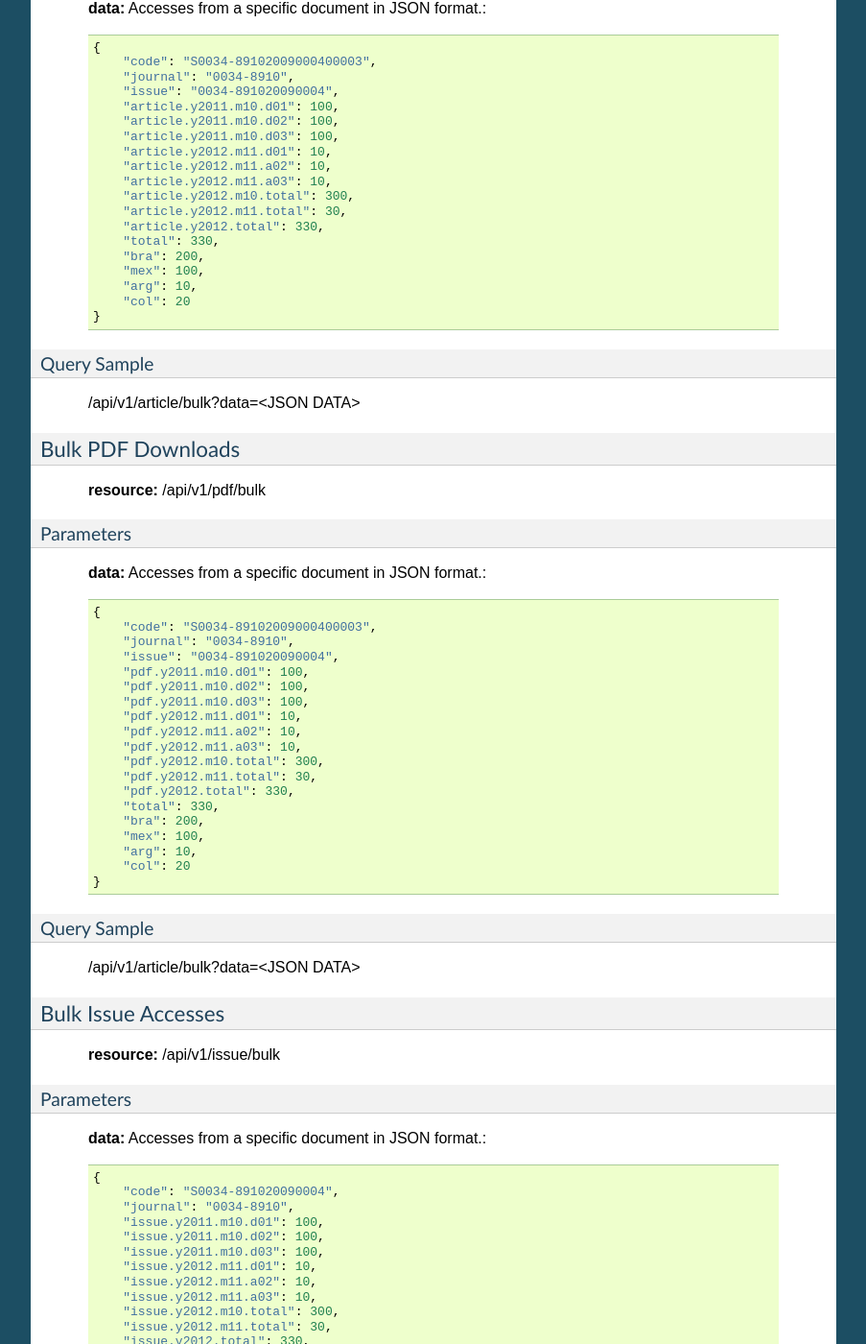
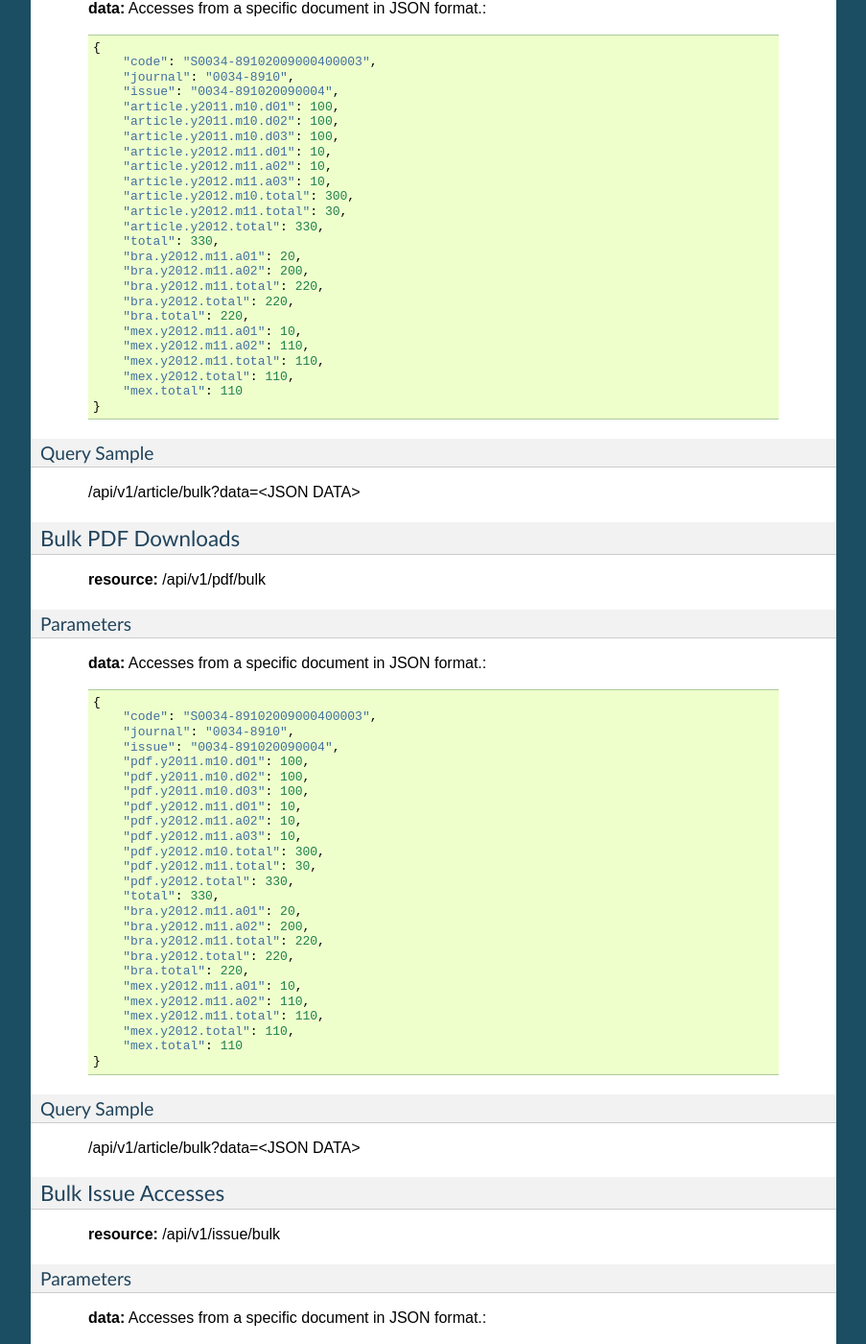
Before and after one commit to scieloorg/ratchet, a Sphinx documentation site: the page built from docs/api.rst, in a window 1280 px wide and 1400 px high, scrolled down 2163 px. Shown: the whole window at 96% size, without its empty margins (198-1101 px from the left). Built offline with Sphinx 7.4.7, drawn with Linux system fonts in a browser that asks for light colours; some of the changed text lies outside the part shown.

Commit message:
Doc. para registro de acessos por região

```diff
--- a/docs/api.rst
+++ b/docs/api.rst
@@ -140,10 +140,16 @@ Parameters
             "article.y2012.m11.total": 30,
             "article.y2012.total": 330,
             "total": 330,
-            "bra": 200,
-            "mex": 100,
-            "arg": 10,
-            "col": 20
+            "bra.y2012.m11.a01": 20,
+            "bra.y2012.m11.a02": 200,
+            "bra.y2012.m11.total": 220,
+            "bra.y2012.total": 220,
+            "bra.total": 220,
+            "mex.y2012.m11.a01": 10,
+            "mex.y2012.m11.a02": 110,
+            "mex.y2012.m11.total": 110,
+            "mex.y2012.total": 110,
+            "mex.total": 110
         }
 
 Query Sample
@@ -177,10 +183,16 @@ Parameters
             "pdf.y2012.m11.total": 30,
             "pdf.y2012.total": 330,
             "total": 330,
-            "bra": 200,
-            "mex": 100,
-            "arg": 10,
-            "col": 20
+            "bra.y2012.m11.a01": 20,
+            "bra.y2012.m11.a02": 200,
+            "bra.y2012.m11.total": 220,
+            "bra.y2012.total": 220,
+            "bra.total": 220,
+            "mex.y2012.m11.a01": 10,
+            "mex.y2012.m11.a02": 110,
+            "mex.y2012.m11.total": 110,
+            "mex.y2012.total": 110,
+            "mex.total": 110
         }
 
 Query Sample
@@ -212,10 +224,16 @@ Parameters
             "issue.y2012.m11.total": 30,
             "issue.y2012.total": 330,
             "total": 330,
-            "bra": 200,
-            "mex": 100,
-            "arg": 10,
-            "col": 20
+            "bra.y2012.m11.a01": 20,
+            "bra.y2012.m11.a02": 200,
+            "bra.y2012.m11.total": 220,
+            "bra.y2012.total": 220,
+            "bra.total": 220,
+            "mex.y2012.m11.a01": 10,
+            "mex.y2012.m11.a02": 110,
+            "mex.y2012.m11.total": 110,
+            "mex.y2012.total": 110,
+            "mex.total": 110
         }
 
 Query Sample
@@ -246,10 +264,16 @@ Parameters
             "journal.y2012.m11.total": 30,
             "journal.y2012.total": 330,
             "total": 330,
-            "bra": 200,
-            "mex": 100,
-            "arg": 10,
-            "col": 20
+            "bra.y2012.m11.a01": 20,
+            "bra.y2012.m11.a02": 200,
+            "bra.y2012.m11.total": 220,
+            "bra.y2012.total": 220,
+            "bra.total": 220,
+            "mex.y2012.m11.a01": 10,
+            "mex.y2012.m11.a02": 110,
+            "mex.y2012.m11.total": 110,
+            "mex.y2012.total": 110,
+            "mex.total": 110
         }
 
 Query Sample
```
